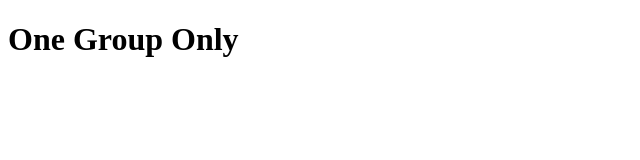
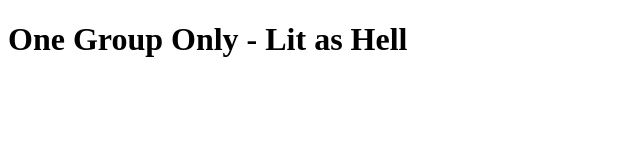
Before and after one commit to michaeliyer/litHtmlTwo, a plain HTML site: page index.html in a window 1280 px wide. Shown: the whole page, without its empty margins (0-640 px from the left). Drawn offline with Linux system fonts and the light colour scheme.

Commit message:
Local changes to index.html

```diff
--- a/index.html
+++ b/index.html
@@ -6,7 +6,7 @@
     <script type="module" src="./birthday-app.js"></script>
   </head>
   <body>
-    <h1>One Group Only</h1>
+    <h1>One Group Only - Lit as Hell</h1>
     <birthday-app></birthday-app>
   </body>
 </html>
```
